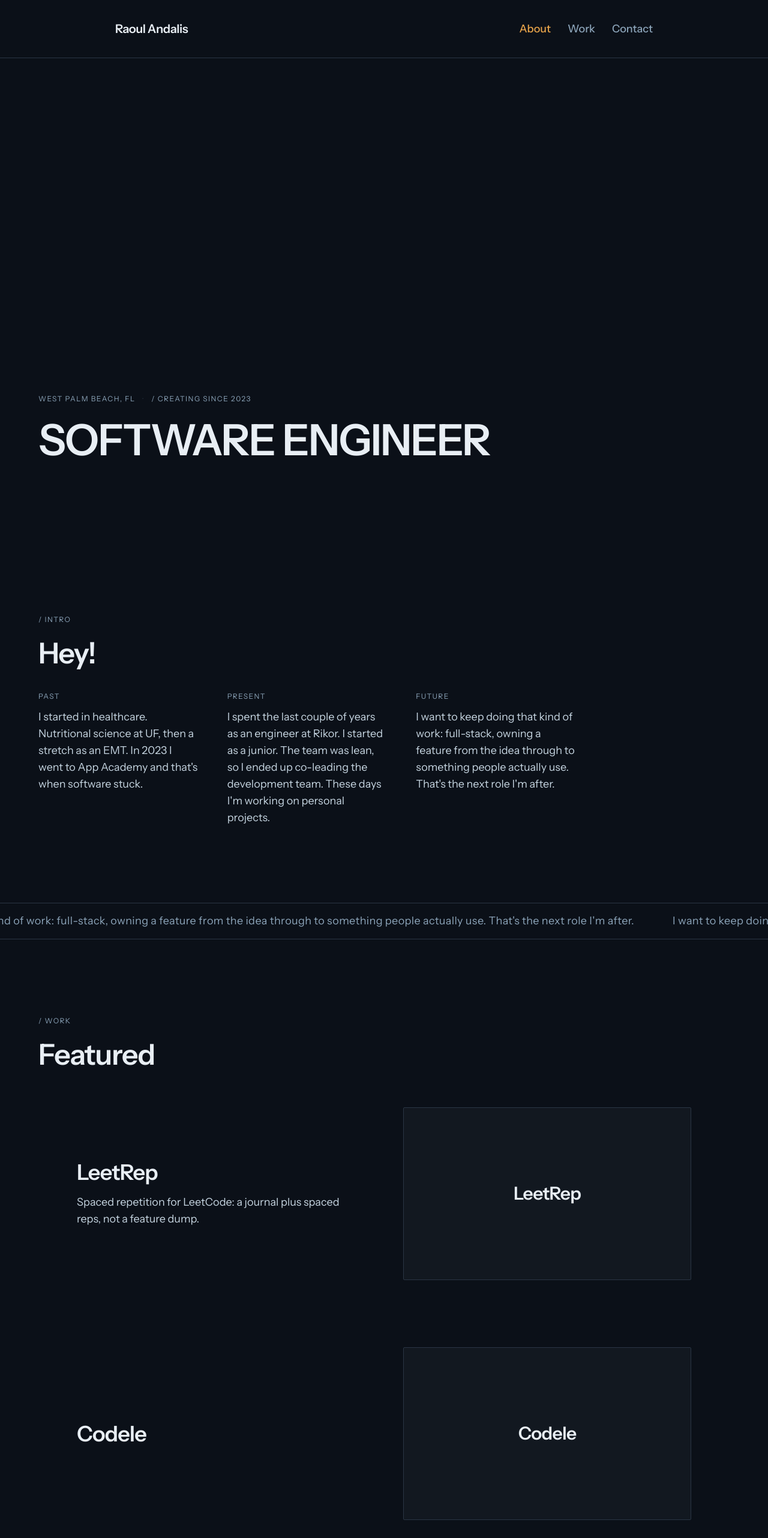
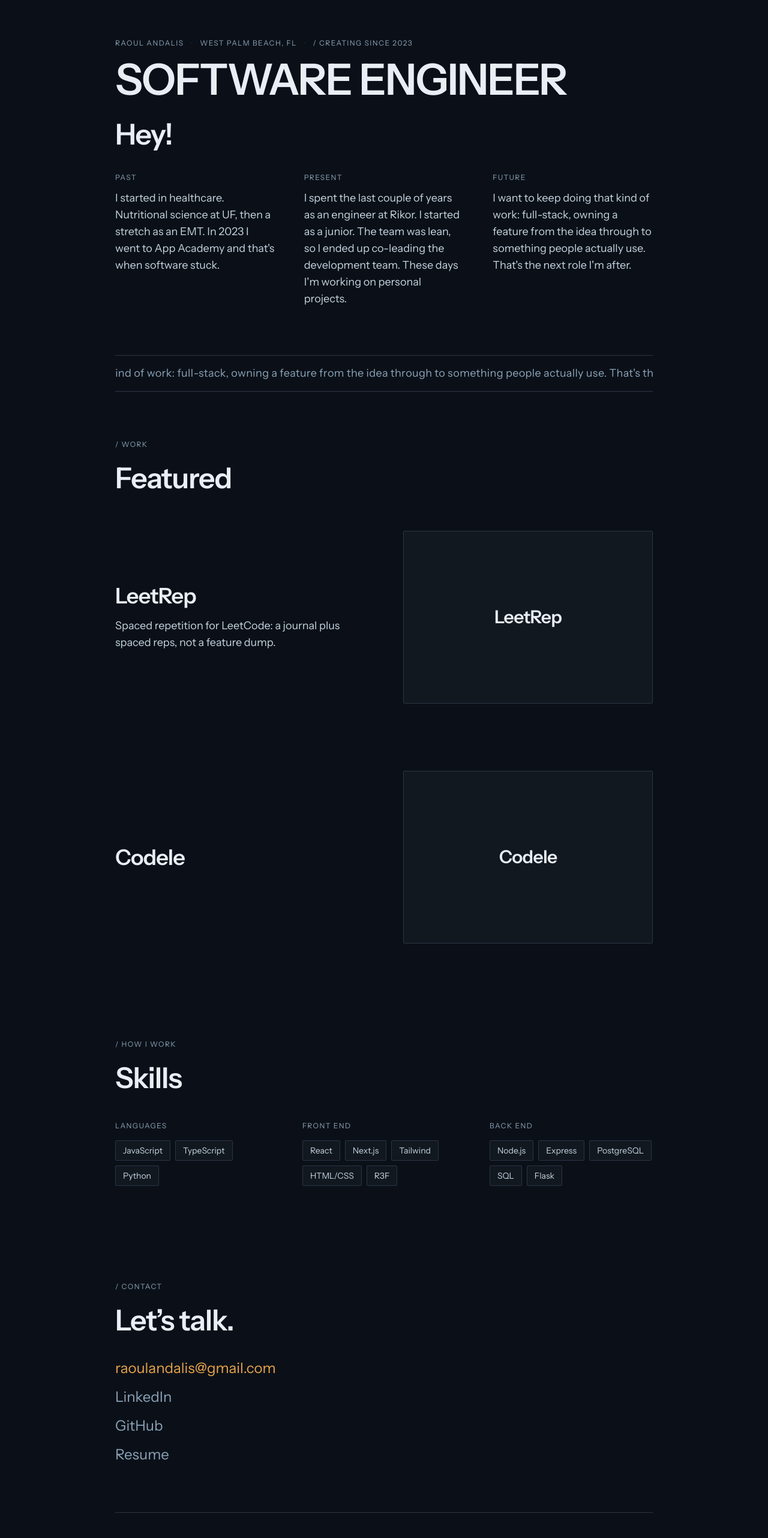
Before and after one commit to raoulandalis/Portfolio-2024, a React (Vite) app: page / in a window 1280 px wide. Shown: the top 2564 px of the page at 60% size. Built offline with nearby package versions, Linux system fonts and the light colour scheme.

Commit message:
strict width

```diff
--- a/src/App.jsx
+++ b/src/App.jsx
@@ -1,6 +1,5 @@
 import React from 'react'
 import { Route, BrowserRouter as Router, Routes } from 'react-router-dom'
-import Navbar from './components/Navbar'
 import Home from './pages/Home'
 import RedirectHash from './pages/RedirectHash'
 
@@ -8,7 +7,6 @@ export const App = () => {
   return (
     <main>
       <Router>
-        <Navbar />
         <Routes>
           <Route path='/' element={<Home />} />
           <Route path='/about' element={<RedirectHash hash='intro' />} />
--- a/src/pages/Home.jsx
+++ b/src/pages/Home.jsx
@@ -23,27 +23,26 @@ const Home = () => {
 
   return (
     <main className='bg-ink text-mist'>
-        <section className='flex min-h-[100svh] flex-col justify-end px-8 pb-28 pt-32 sm:px-16 md:pb-32'>
-        <p className='label-kicker mb-6'>
+      <div className='mx-auto max-w-5xl px-8 sm:px-16'>
+      <section id='intro' className='scroll-mt-8 pt-12 pb-16 md:pt-16 md:pb-20'>
+        <p className='label-kicker mb-4'>
+          {site.name}
+          <span className='mx-3 text-steel' aria-hidden>
+            ·
+          </span>
           {site.location}
           <span className='mx-3 text-steel' aria-hidden>
             ·
           </span>
           / creating since {site.creatingSince}
         </p>
-        <h1 className='max-w-[16ch] text-5xl font-semibold uppercase leading-[0.95] tracking-tight text-paper sm:text-6xl md:text-7xl'>
+        <h1 className='mb-8 max-w-[16ch] text-5xl font-semibold uppercase leading-[0.95] tracking-tight text-paper sm:text-6xl md:text-7xl'>
           {site.headline}
         </h1>
-      </section>
-
-      <section id='intro' className='scroll-mt-28 px-8 py-24 sm:px-16 md:py-32'>
-        <p className='label-kicker mb-6' data-reveal>
-          / intro
-        </p>
         <h2 className='page-title mb-10' data-reveal>
           Hey!
         </h2>
-        <div className='grid max-w-4xl gap-10 md:grid-cols-3 md:gap-12'>
+        <div className='grid gap-10 md:grid-cols-3 md:gap-12'>
           {[about.past, about.present, about.future].map((beat) => (
             <div key={beat.heading} data-reveal>
               <h3 className='label-kicker mb-3'>{beat.heading}</h3>
@@ -60,14 +59,14 @@ const Home = () => {
         </div>
       </div>
 
-      <section id='work' className='scroll-mt-28 px-8 py-24 sm:px-16 md:py-32'>
+      <section id='work' className='scroll-mt-8 py-16 md:py-20'>
         <p className='label-kicker mb-6' data-reveal>
           / work
         </p>
         <h2 className='page-title mb-16' data-reveal>
           Featured
         </h2>
-        <div className='mx-auto flex max-w-5xl flex-col gap-20 md:gap-28'>
+        <div className='flex flex-col gap-20 md:gap-28'>
           {listed.map((project) => (
             <article
               key={project.id}
@@ -129,14 +128,14 @@ const Home = () => {
         </div>
       </section>
 
-      <section className='px-8 py-24 sm:px-16 md:py-32'>
+      <section className='py-16 md:py-20'>
         <p className='label-kicker mb-6' data-reveal>
           / how I work
         </p>
         <h2 className='page-title mb-12' data-reveal>
           Skills
         </h2>
-        <div className='grid max-w-4xl gap-10 md:grid-cols-3'>
+        <div className='grid gap-10 md:grid-cols-3'>
           {skillGroups.map((group) => (
             <div key={group.id} data-reveal>
               <h3 className='label-kicker mb-4'>{group.label}</h3>
@@ -155,7 +154,7 @@ const Home = () => {
         </div>
       </section>
 
-      <section id='contact' className='scroll-mt-28 px-8 py-24 sm:px-16 md:py-32'>
+      <section id='contact' className='scroll-mt-8 py-16 md:py-20'>
         <p className='label-kicker mb-6' data-reveal>
           / contact
         </p>
@@ -204,10 +203,11 @@ const Home = () => {
         </ul>
       </section>
 
-      <footer className='flex flex-col gap-2 border-t border-steel px-8 py-10 text-sm text-fog sm:flex-row sm:items-center sm:justify-between sm:px-16'>
+      <footer className='flex flex-col gap-2 border-t border-steel py-10 text-sm text-fog sm:flex-row sm:items-center sm:justify-between'>
         <p>{site.name}</p>
         <p>{site.headline}</p>
       </footer>
+      </div>
     </main>
   )
 }
```
